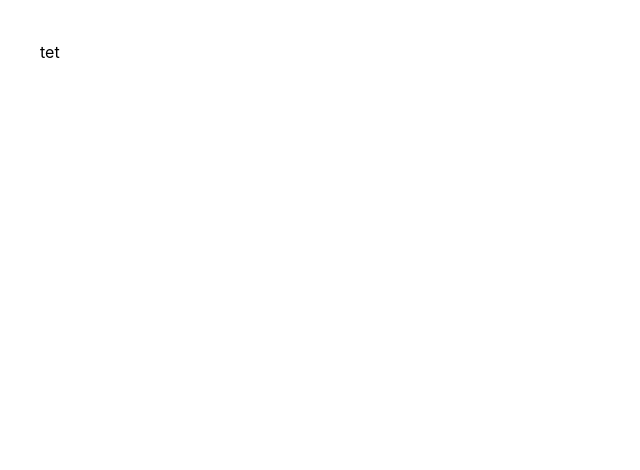
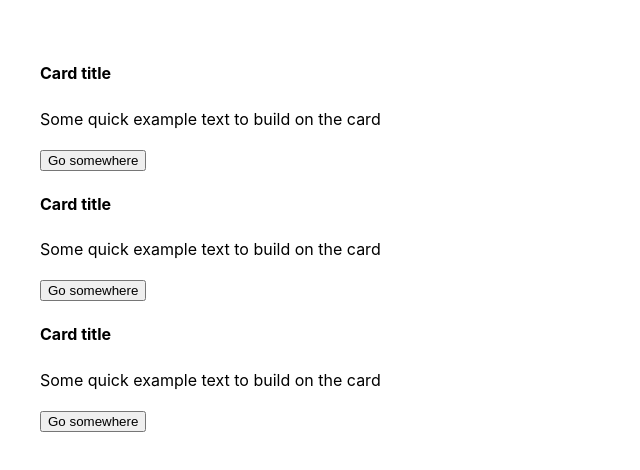
Before and after one commit to serhiisezonchyk/JS_HOMEWORKS, a React (Vite) app: page / in a window 1280 px wide. Shown: the top 470 px of the page, without its empty margins (0-640 px from the left). Built offline with nearby package versions, Linux system fonts and the light colour scheme.

Commit message:
feat: HW77/Done

```diff
--- a/src/App.jsx
+++ b/src/App.jsx
@@ -1,10 +1,14 @@
-import './App.css'
+import './App.css';
+import Card from './components/Card';
 
 function App() {
-
   return (
-    <>tet</>
-  )
+    <div>
+      <Card />
+      <Card />
+      <Card />
+    </div>
+  );
 }
 
-export default App
+export default App;
--- /dev/null
+++ b/src/components/Card.jsx
@@ -0,0 +1,19 @@
+import React, { Component } from 'react';
+
+export default class Card extends Component {
+  render() {
+    return (
+      <div className='card'>
+        <div className='card-body'>
+          <h4 className='card-title'>Card title</h4>
+          <p className='card-text'>
+            Some quick example text to build on the card
+          </p>
+          <button type='button' className='btn btn-primary'>
+            Go somewhere
+          </button>
+        </div>
+      </div>
+    );
+  }
+}
```
Also changed, not shown: 1 other file (tests, documents, lock files or other folders).
